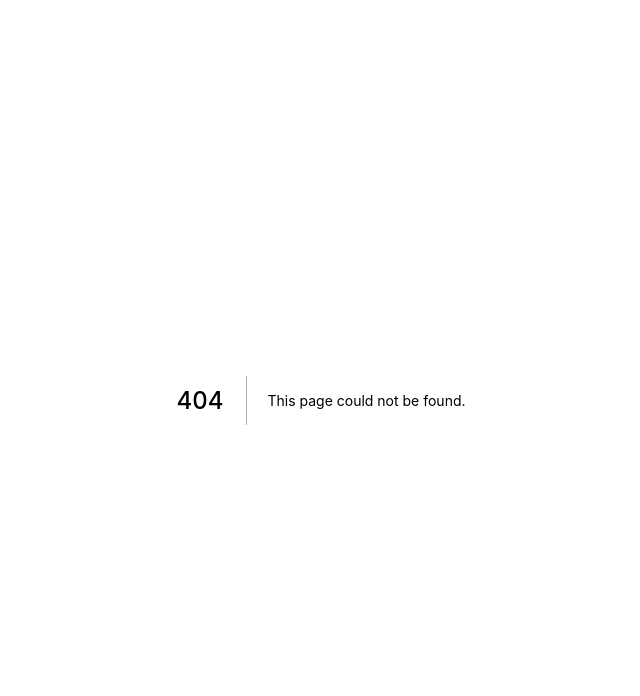
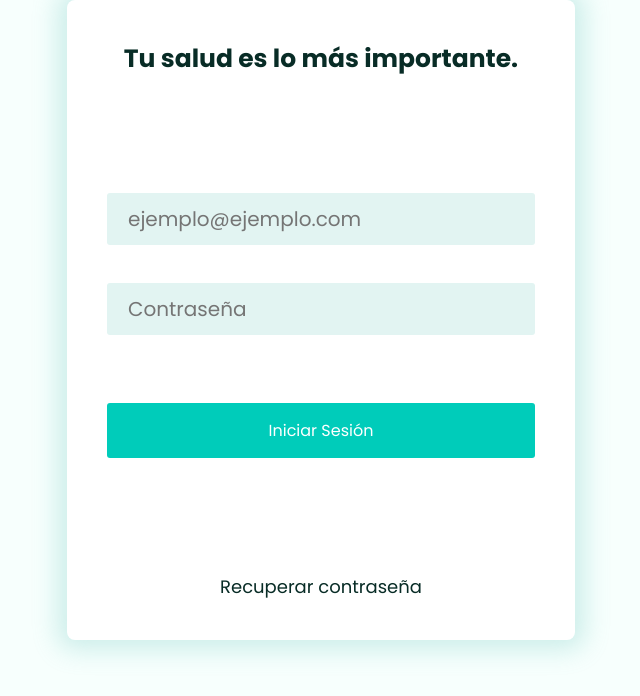
Before and after one commit to RickSandov/medis, a Next.js app: page /login in a window 1280 px wide. Before the commit this address had no page. Shown: the top 696 px of the page, without its empty margins (319-959 px from the left). Built offline with nearby package versions, Linux system fonts and the light colour scheme; what react-moralis would draw is missing.

Commit message:
login placeholder

```diff
--- /dev/null
+++ b/src/pages/login/index.tsx
@@ -0,0 +1,9 @@
+import { LoginForm } from "components"
+
+const LoginPage = () => {
+    return (
+        <LoginForm />
+    )
+}
+
+export default LoginPage
```
